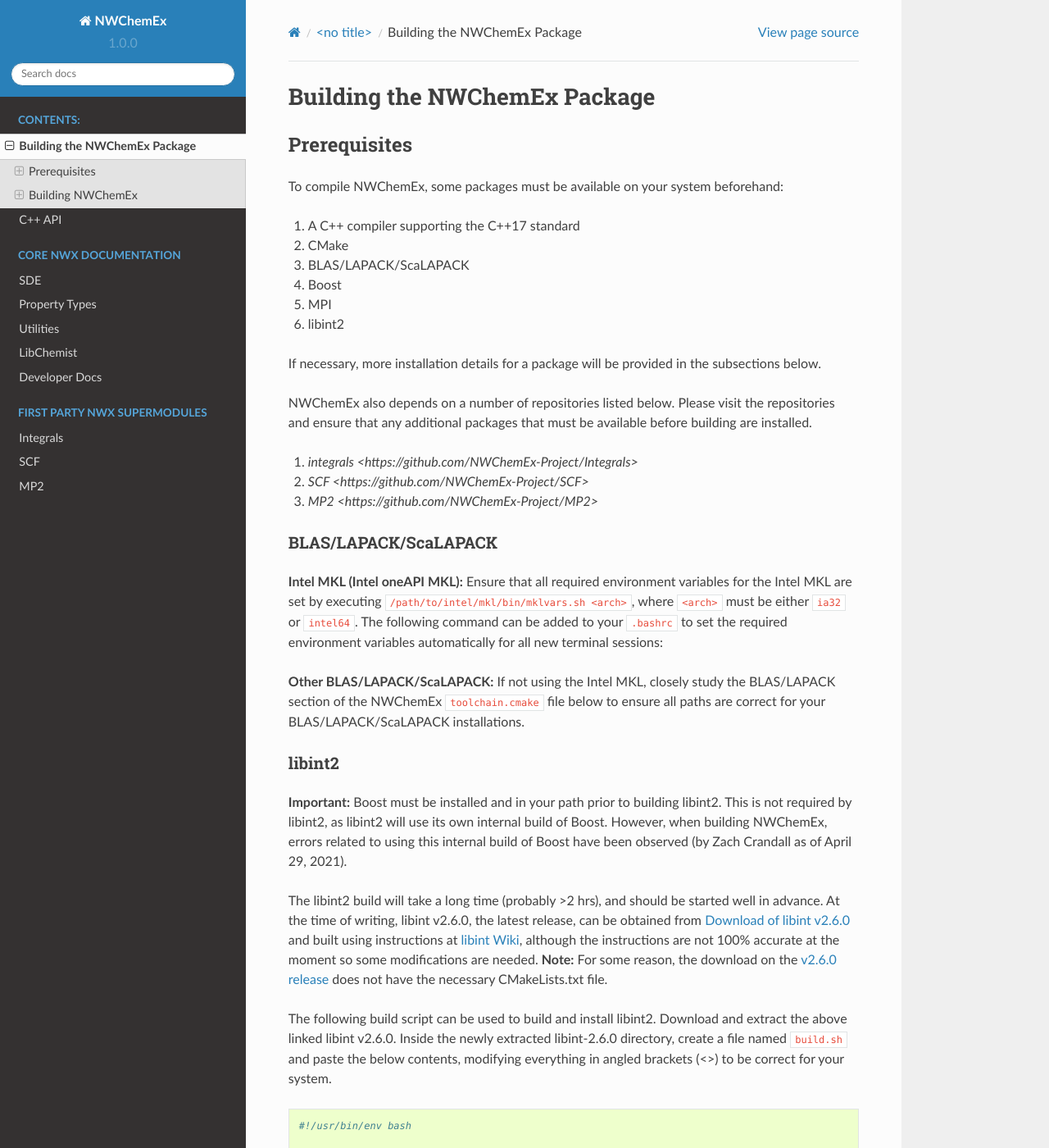
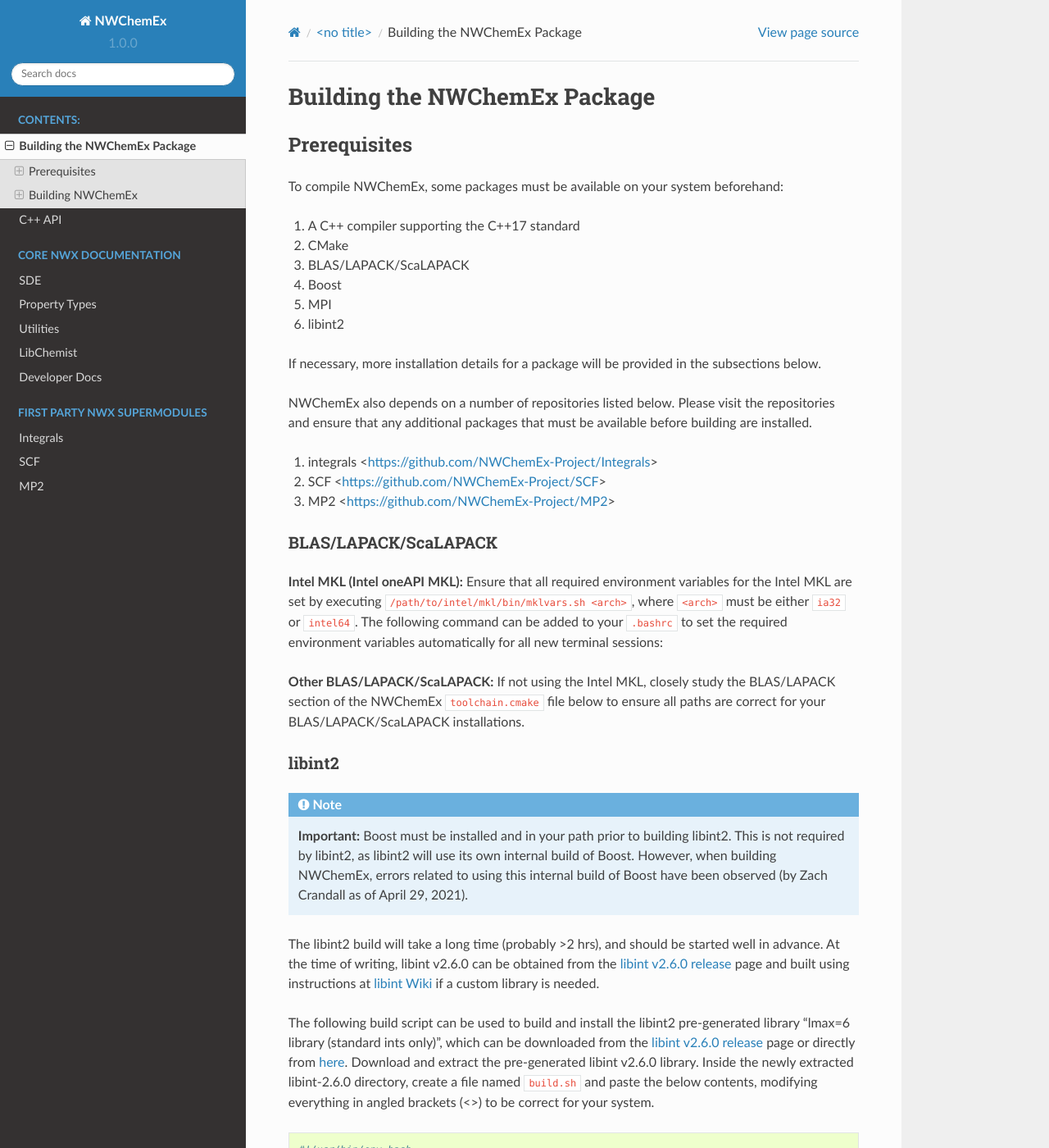
Before and after one commit to NWChemEx/NWChemEx, a Sphinx documentation site: the page built from docs/source/installation/building.rst, in a window 1280 px wide and 1400 px high. Shown: the whole window at 82% size. Built offline with Sphinx 7.4.7 and the Read the Docs theme 2.0.0, drawn with Linux system fonts in a browser that asks for light colours; some of the changed text lies outside the part shown.

Commit message:
Update build documentation (#40)
* Update libint2 build details with correct information

* Replaced building instructions with a link to the up-to-date build instructions in the documentation

* Moved "Running jobs" heading up one level so it is not under the "Building" header

* More descriptive build documentation link statement

* Conformed to reST conventions

* Updated formatting and fixed entire libint2 url appearing instead of only link text.

* Attempted to keep the Building section under 80 characters

```diff
--- a/docs/source/installation/building.rst
+++ b/docs/source/installation/building.rst
@@ -13,64 +13,96 @@
 #. MPI
 #. libint2
 
-If necessary, more installation details for a package will be provided in the subsections below.
+If necessary, more installation details for a package will be provided in the
+subsections below.
 
-NWChemEx also depends on a number of repositories listed below. Please visit the repositories and ensure that any additional packages that must be available before building are installed.
+NWChemEx also depends on a number of repositories listed below. Please visit the
+repositories and ensure that any additional packages that must be available
+before building are installed.
 
-#. `integrals <https://github.com/NWChemEx-Project/Integrals>`
-#. `SCF <https://github.com/NWChemEx-Project/SCF>`
-#. `MP2 <https://github.com/NWChemEx-Project/MP2>`
+#. integrals <https://github.com/NWChemEx-Project/Integrals>
+#. SCF <https://github.com/NWChemEx-Project/SCF>
+#. MP2 <https://github.com/NWChemEx-Project/MP2>
 
 BLAS/LAPACK/ScaLAPACK
 ^^^^^^^^^^^^^^^^^^^^^
 
-**Intel MKL (Intel oneAPI MKL):** Ensure that all required environment variables for the Intel MKL are set by executing ``/path/to/intel/mkl/bin/mklvars.sh <arch>``, where ``<arch>`` must be either ``ia32`` or ``intel64``. The following command can be added to your ``.bashrc`` to set the required environment variables automatically for all new terminal sessions:
+**Intel MKL (Intel oneAPI MKL):** Ensure that all required environment variables
+for the Intel MKL are set by executing ``/path/to/intel/mkl/bin/mklvars.sh <arch>``,
+where ``<arch>`` must be either ``ia32`` or ``intel64``. The following command
+can be added to your ``.bashrc`` to set the required environment variables
+automatically for all new terminal sessions:
 
 .. code-block:: bash
-    . /path/to/intel/mkl/bin/mklvars.sh <arch>
+   . /path/to/intel/mkl/bin/mklvars.sh <arch>
 
-**Other BLAS/LAPACK/ScaLAPACK:** If not using the Intel MKL, closely study the BLAS/LAPACK section of the NWChemEx ``toolchain.cmake`` file below to ensure all paths are correct for your BLAS/LAPACK/ScaLAPACK installations.
+**Other BLAS/LAPACK/ScaLAPACK:** If not using the Intel MKL, closely study the
+BLAS/LAPACK section of the NWChemEx ``toolchain.cmake`` file below to ensure all
+paths are correct for your BLAS/LAPACK/ScaLAPACK installations.
 
 libint2
 ^^^^^^^
+.. note::
+   **Important:** Boost must be installed and in your path prior to building
+   libint2. This is not required by libint2, as libint2 will use its own
+   internal build of Boost. However, when building NWChemEx, errors related
+   to using this internal build of Boost have been observed (by Zach Crandall
+   as of April 29, 2021).
 
-**Important:** Boost must be installed and in your path prior to building libint2. This is not required by libint2, as libint2 will use its own internal build of Boost. However, when building NWChemEx, errors related to using this internal build of Boost have been observed (by Zach Crandall as of April 29, 2021).
+The libint2 build will take a long time (probably >2 hrs), and should be started
+well in advance. At the time of writing, libint v2.6.0 can be obtained from the
+`libint v2.6.0 release <https://github.com/evaleev/libint/releases/tag/v2.6.0>`_
+page and built using instructions at
+`libint Wiki <https://github.com/evaleev/libint/wiki>`_ if a custom library is
+needed.
 
-The libint2 build will take a long time (probably >2 hrs), and should be started well in advance. At the time of writing, libint v2.6.0, the latest release, can be obtained from `Download of libint v2.6.0 <https://github.com/evaleev/libint/releases/download/v2.6.0/libint-2.6.0.tgz>`_ and built using instructions at `libint Wiki <https://github.com/evaleev/libint/wiki#compiling-libint-library>`_, although the instructions are not 100% accurate at the moment so some modifications are needed.
-**Note:** For some reason, the download on the `v2.6.0 release <https://github.com/evaleev/libint/archive/refs/tags/v2.6.0.tar.gz>`_ does not have the necessary CMakeLists.txt file.
-
-The following build script can be used to build and install libint2. Download and extract the above linked libint v2.6.0. Inside the newly extracted libint-2.6.0 directory, create a file named ``build.sh`` and paste the below contents, modifying everything in angled brackets (<>) to be correct for your system.
+The following build script can be used to build and install the libint2
+pre-generated library "lmax=6 library (standard ints only)", which can be
+downloaded from the
+`libint v2.6.0 release <https://github.com/evaleev/libint/releases/tag/v2.6.0>`_
+page or directly from
+`here <https://github.com/evaleev/libint/releases/download/v2.6.0/libint-2.6.0.tgz>`_.
+Download and extract the pre-generated libint v2.6.0 library. Inside the newly
+extracted libint-2.6.0 directory, create a file named ``build.sh`` and paste the
+below contents, modifying everything in angled brackets (<>) to be correct for
+your system.
 
 .. code-block:: bash
 
-    #!/usr/bin/env bash
+   #!/usr/bin/env bash
 
-    cmake -S . \
-        -B build \
-	-DCMAKE_INSTALL_PREFIX=<desired_install_location> \
-	-DCMAKE_CXX_COMPILER=<c++_compiler> \
-	-DCMAKE_CXX_FLAGS="-O3" \
-	-DCMAKE_CXX_STANDARD=11 \
-	-DCMAKE_POSITION_INDEPENDENT_CODE=TRUE \
-	2>&1 | tee OUTPUT.GEN
+   cmake -S . \
+         -B build \
+	 -DCMAKE_INSTALL_PREFIX=<desired_install_location> \
+	 -DCMAKE_CXX_COMPILER=<c++_compiler> \
+	 -DCMAKE_CXX_FLAGS="-O3" \
+	 -DCMAKE_CXX_STANDARD=11 \
+	 -DCMAKE_POSITION_INDEPENDENT_CODE=TRUE \
+	 2>&1 | tee OUTPUT.GEN
 
-    cmake --build build --target install 2>&1 | tee OUTPUT.BUILD
+   cmake --build build --target install 2>&1 | tee OUTPUT.BUILD
 
 GitHub Personal Access Token
 ^^^^^^^^^^^^^^^^^^^^^^^^^^^^
 
-A GitHub Personal Access Token (PAT) is necessary since, at the moment, NWChemEx and some dependencies are hosted in private repositories. To create a PAT, follow the instructions at GitHub's `Creating a personal access token <https://docs.github.com/en/github/authenticating-to-github/creating-a-personal-access-token>`_ page. This PAT will be used when prompted for a password while cloning repositories.
+A GitHub Personal Access Token (PAT) is necessary since, at the moment, NWChemEx
+and some dependencies are hosted in private repositories. To create a PAT,
+follow the instructions at GitHub's `Creating a personal access token
+<https://docs.github.com/en/github/authenticating-to-github/creating-a-personal-access-token>`_
+page. This PAT will be used when prompted for a password while cloning repositories.
 
 
 Building NWChemEx
 -----------------
 
-The build instructions are given in the following sections based on a few assumptions:
+The build instructions are given in the following sections based on a few
+assumptions:
 
 #. You are using a sane Unix-like operating system.
 #. All components will be installed in the same location.
 
-The following two files will be created to build NWChemEx, with instructions for each in the sections below:
+The following two files will be created to build NWChemEx, with instructions for
+each in the sections below:
 
 #. CMake Toolchain File: ``toolchain.cmake``
 #. NWChemEx Build Script: ``build_nwx.sh``
@@ -78,7 +110,11 @@
 CMake Toolchain File
 ^^^^^^^^^^^^^^^^^^^^
 
-NWChemEx requires knowledge of many packages and tools which may have system-specific installation locations. Inside the top level directory where NWChemEx will be built, create a toolchain file named ``toolchain.cmake``. This file should contain the following information, replacing everything in angled brackets (<>) for your system.
+NWChemEx requires knowledge of many packages and tools which may have system-
+specific installation locations. Inside the top level directory where NWChemEx
+will be built, create a toolchain file named ``toolchain.cmake``. This file
+should contain the following information, replacing everything in angled
+brackets (<>) for your system.
 
 .. code-block:: cmake
 
@@ -114,7 +150,10 @@
 NWChemEx Build Script
 ^^^^^^^^^^^^^^^^^^^^^
 
-Create a new file named ``build_nwx.sh`` next to ``toolchain.cmake`` and paste the script below into it. This script will download, build, and install NWChemEx and any remaining dependencies. Logs for the build will be generated beside this build script.
+Create a new file named ``build_nwx.sh`` next to ``toolchain.cmake`` and paste
+the script below into it. This script will download, build, and install NWChemEx
+and any remaining dependencies. Logs for the build will be generated beside this
+build script.
 
 .. code-block:: bash
 
```
Also changed, not shown: README.md (+4 -32 lines).
